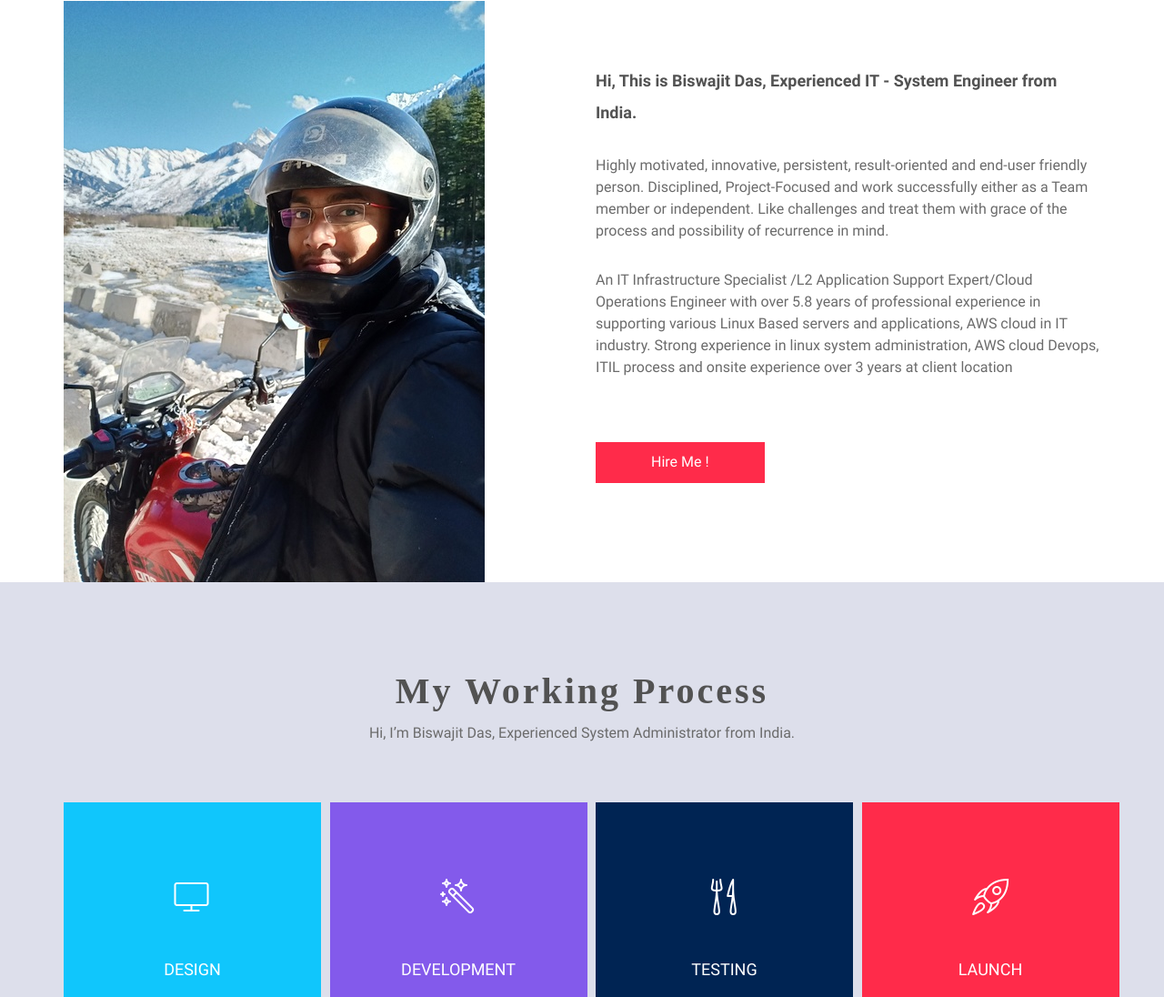
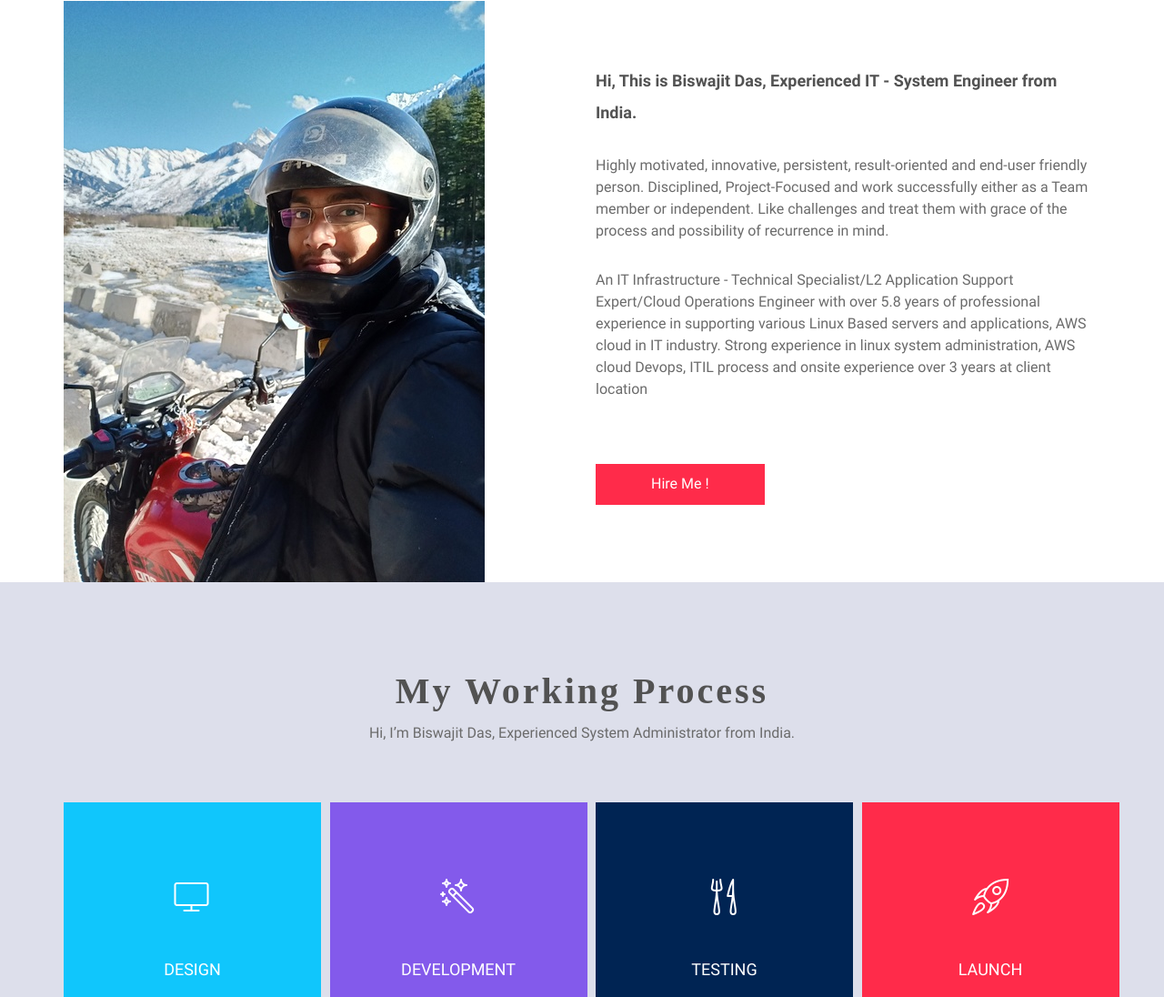
Before and after one commit to das-biswajit/jit, a plain HTML site: page index.html in a window 1280 px wide. Shown: the part 899-1995 px from the top of the page at 91% size. Drawn offline with Linux system fonts and the light colour scheme.

Commit message:
image changed

```diff
--- a/index.html
+++ b/index.html
@@ -93,7 +93,7 @@
                             <div class="about-content text-left">
                                 <h4>Hi, This is Biswajit Das, Experienced IT - System Engineer from India.</h4>
                                 <p>Highly motivated, innovative, persistent, result-oriented and end-user friendly person. Disciplined, Project-Focused and work successfully either as a Team member or independent. Like challenges and treat them with grace of the process and possibility of recurrence in mind.</p>
-                                <p>An IT Infrastructure Specialist /L2 Application Support Expert/Cloud Operations Engineer with over 5.8 years of professional experience in supporting various Linux Based servers and applications, AWS cloud in IT industry. Strong experience in linux system administration, AWS cloud Devops, ITIL process and onsite experience over 3 years at client location</p>
+                                <p>An IT Infrastructure - Technical Specialist/L2 Application Support Expert/Cloud Operations Engineer with over 5.8 years of professional experience in supporting various Linux Based servers and applications, AWS cloud in IT industry. Strong experience in linux system administration, AWS cloud Devops, ITIL process and onsite experience over 3 years at client location</p>
                                 <a href="https://www.linkedin.com/in/biswajit-das21/" class="btn btn-default">Hire Me !</a>
                             </div>
                         </div>
```
Also changed, not shown: assets/images/header-bg.jpg, 1 other file.
